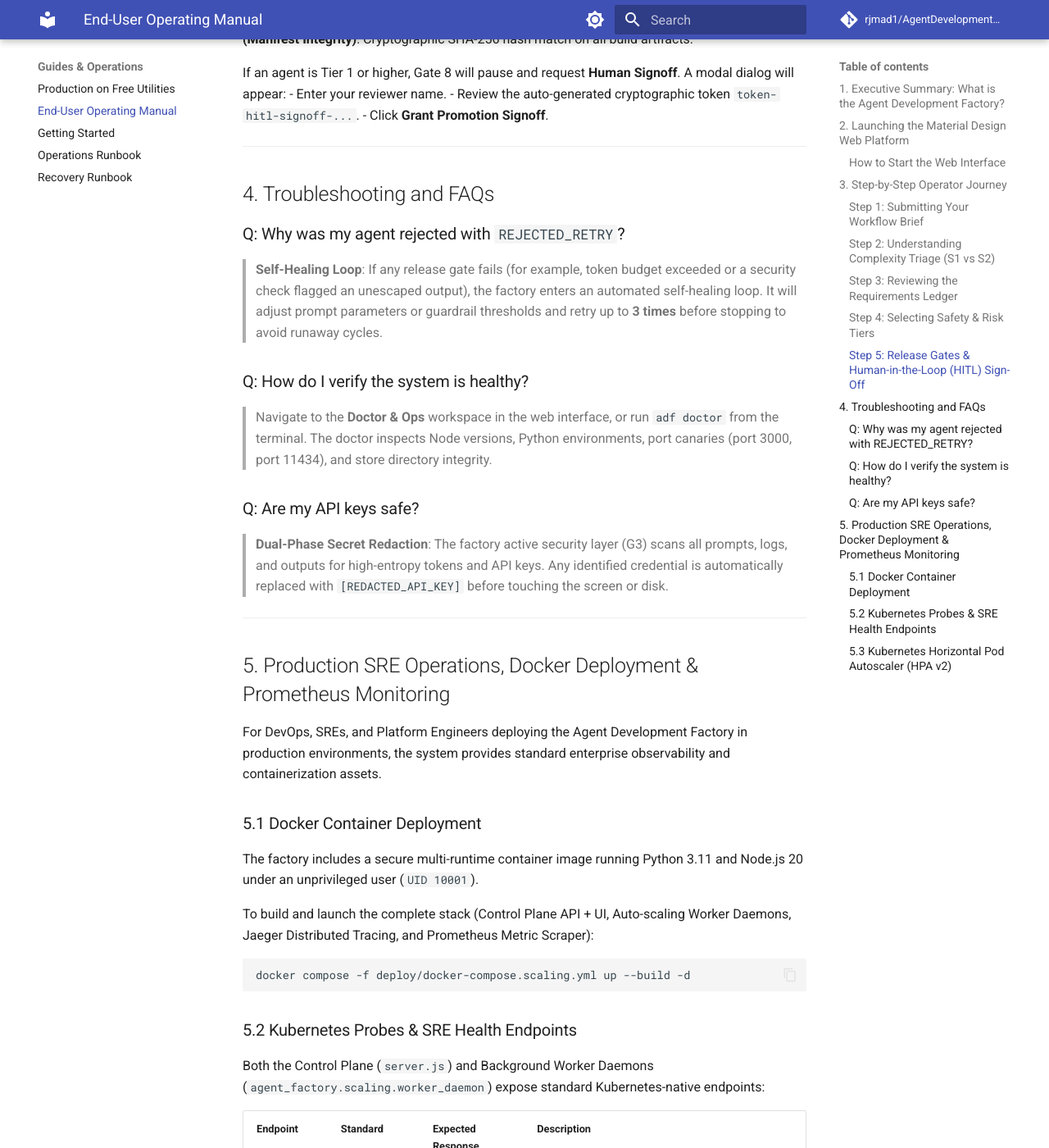
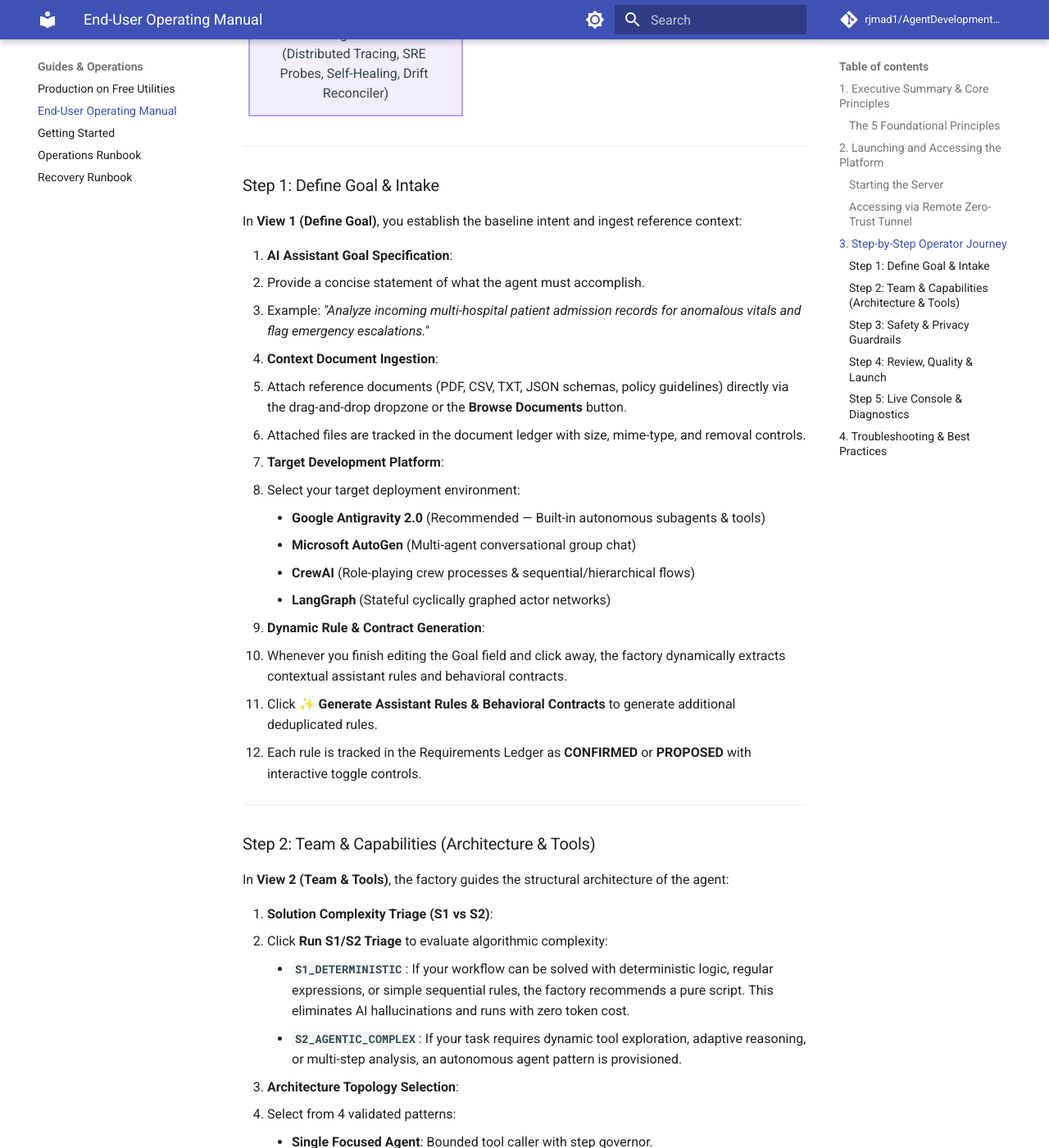
Before and after one commit to rjmad1/AgentDevelopmentFactory, an MkDocs documentation site: the page built from docs/guides/user_manual.md, in a window 1280 px wide and 1400 px high, scrolled down 2635 px. Shown: the whole window at 82% size. Built offline with MkDocs 1.6.1 and Material for MkDocs 9.7.7, drawn with Linux system fonts in a browser that asks for light colours; comment, search, counter and statistics services are not loaded; some of the changed text lies outside the part shown.

Commit message:
feat(docs): author comprehensive end-user guide and multi-industry agent blueprints into web platform

````diff
--- a/docs/guides/user_manual.md
+++ b/docs/guides/user_manual.md
@@ -1,138 +1,179 @@
-# Agent Development Factory — End-User Operating Manual
+# Agent Development Factory — Complete End-User Operating Manual
 
-Welcome to the **Agent Development Factory (ADF)**. This manual provides non-technical users, business stakeholders, operations leads, and product owners with everything needed to transform workflow ideas into reliable, zero-cost, sandboxed software agents.
+Welcome to the **Agent Development Factory (ADF)**. This manual provides product managers, software architects, domain specialists, enterprise operators, and development teams with a step-by-step operating guide to designing, testing, vetting, and promoting production-grade AI agents with verifiable constraints and a constitutional **$0.00 zero-spend ceiling**.
 
 ---
 
-## 1. Executive Summary: What is the Agent Development Factory?
+## 1. Executive Summary & Core Principles
 
-The Agent Development Factory is an autonomous assembly line for software agents. Rather than writing manual code or dealing with fragile agent prompts, you supply a plain-language **Workflow Brief**. The factory then:
-1. **Triages the request** to determine if an AI agent is even needed (avoiding expensive AI when simple, deterministic scripts suffice).
-2. **Scaffolds verified requirements**, distinguishing between what you confirmed and what the system inferred.
-3. **Applies a 10-layer defense-in-depth safety shield** (preventing prompt injections, data leaks, path escapes, and runaway costs).
-4. **Runs rigorous evaluations across 9 Release Gates** before any agent can be promoted to production.
-5. **Enforces a strict $0.00 zero-cost spend ceiling**, ensuring 100% free-tier and local model compliance with zero unexpected cloud bills.
+The Agent Development Factory operates on a simple premise: **AI agents should be authored through rigorous specifications, verified through continuous automated gates, and deployed with deterministic guardrails rather than brittle prompt hacking.**
+
+### The 5 Foundational Principles
+1. **Constitutional Zero-Cost Spend Ceiling ($0.00 USD)**: Every component—from local AST sandboxing, sliding-window rate limiters, and static verification checks to local LLM-as-a-judge harnesses—runs completely free without surprise API bills.
+2. **Explicit Confirmation Over Assumption**: The system distinguishes between user-confirmed assertions and system-inferred proposals. Stale evidence is tracked across revision histories.
+3. **Defense-in-Depth Guardrails (NeMo & NIST AI RMF)**: Multi-layer input filtering, dialog rails, execution allowlists, and output sanitizers prevent prompt injection, privilege escalation, and secret leakage.
+4. **Autonomous Self-Healing & State Consensus**: Corrupted JSON structures and configuration drifts are automatically classified, repaired, and reconciled back to cryptographic consensus.
+5. **Universal Portability**: Agents are compiled to the vendor-neutral **Universal Agent Specification Standard (`agent.yaml`)** and can be deployed to Antigravity 2.0, AutoGen, CrewAI, or LangGraph.
 
 ---
 
-## 2. Launching the Material Design Web Platform
+## 2. Launching and Accessing the Platform
 
-The factory includes a modern, responsive web application built with **Google Material Design 3 (M3)**.
+The factory includes a Material Design 3 (M3) web interface and control-plane HTTP bridge.
 
-### How to Start the Web Interface
-From your terminal, execute:
+### Starting the Server
+From the project root:
 ```bash
+# Launch on default port 3000
 node src/cli.js ui --port 3000
 ```
-or via npm:
+Or via npm:
 ```bash
 npm run ui
 ```
 
-Then open your browser to:
+Then visit your local browser at:
 👉 **[http://127.0.0.1:3000](http://127.0.0.1:3000)**
 
-> **Hybrid Runtime Support**: The interface works in three distinct modes:
-> - **Live REST Mode**: Connected directly to the factory's native server for real-time compilation and checks.
-> - **Embedded Webview Mode**: Embedded inside IDE panes or desktop shells using secure `postMessage` protocol.
-> - **Offline Simulation Mode**: Runs standalone if you open `ui/index.html` directly via `file:///` without any backend running, executing simulated heuristics and mock evaluations in the browser.
+### Accessing via Remote Zero-Trust Tunnel
+When exposed remotely via Cloudflare Quick Tunnel:
+```bash
+# Windows PowerShell
+pwsh ./scripts/deploy-remote.ps1
+
+# Linux / macOS Bash
+bash ./scripts/deploy-remote.sh
+```
+Supply your access token in the query string or authorization header:
+`https://<your-tunnel-subdomain>.trycloudflare.com/?token=<your-access-token>`
 
 ---
 
 ## 3. Step-by-Step Operator Journey
 
 ```mermaid
-flowchart LR
-    A["1. Workflow Brief"] --> B["2. Complexity Triage"]
-    B --> C["3. Review Requirements"]
-    C --> D["4. Select Risk Tier"]
-    D --> E["5. Release Gates Audit"]
-    E -->|T1+ Signoff| F["6. Human Approval"]
-    F --> G["7. Promoted Agent Pack"]
+flowchart TD
+    Step1["Step 1: Define Goal & Intake\n(Brief, Docs, Target Platform, Behavioral Contracts)"] --> Step2["Step 2: Team & Tools\n(S1/S2 Triage, Architecture Topologies, MCP Tool Registry)"]
+    Step2 --> Step3["Step 3: Safety & Privacy\n(T0-T3 Risk Tiers, NeMo Guardrails, PII & Secret Redaction)"]
+    Step3 --> Step4["Step 4: Review & Launch\n(SEC-01..10 Suite, Red Teaming, 9 Release Gates, HITL Signoff)"]
+    Step4 --> Step5["Step 5: Live Console & Diagnostics\n(Distributed Tracing, SRE Probes, Self-Healing, Drift Reconciler)"]
 ```
-
-### Step 1: Submitting Your Workflow Brief
-In the **Intake & Triage** workspace:
-1. Enter your objective in the **Workflow Specification Brief** text box.
-2. Be explicit about:
-   - What data the agent consumes (e.g. CSV spreadsheets, log files, customer queries).
-   - What decisions or transformations it performs.
-   - What artifacts it produces (e.g. markdown reports, summarized metrics).
-   - Any external actions it must NOT take (e.g. never delete database records).
-3. Alternatively, click the **Load Sample Brief** dropdown to explore pre-configured patterns like the *Data Quality Anomaly Detector* or *Financial Ledger Reconciler*.
-
-### Step 2: Understanding Complexity Triage (S1 vs S2)
-Click **Run S1/S2 Triage**. The factory analyzes your brief using bounded algorithmic heuristics:
-- **`S1_PURE_DETERMINISTIC`**: If your workflow can be solved with deterministic logic, regular expressions, or simple sequential rules, the factory recommends a pure script. This eliminates AI hallucinations and runs with zero token cost.
-- **`S2_AGENTIC_COMPLEX`**: If your task requires dynamic tool exploration, adaptive reasoning, or multi-step analysis, the factory provisions an autonomous agent pattern (e.g. *Orchestrator-Worker*).
-
-### Step 3: Reviewing the Requirements Ledger
-Section 2.1 of our engineering constitution mandates that **all requirements must be traceable**:
-- <span style="color:#146c2e; font-weight:bold;">CONFIRMED</span>: Requirements directly provided and asserted by you.
-- <span style="color:#b36b00; font-weight:bold;">PROPOSED</span>: Requirements suggested by the factory's automated assistant. You can review and click **Confirm** or **Revoke**.
-- <span style="color:#ba1a1a; font-weight:bold;">UNRESOLVED</span>: Open ambiguities that require your clarification before the agent can be built.
-
-### Step 4: Selecting Safety & Risk Tiers
-Navigate to the **Guardrails** workspace. The factory classifies agents into four Risk Tiers:
-| Tier | Description | Allowed Privileges | Human Approval |
-| :--- | :--- | :--- | :--- |
-| **`T0`** | **Read-Only / Analysis** | Reading public data, mathematical calculation | Automatic (Sampled) |
-| **`T1`** | **Contained Local Write** | Writing markdown reports inside `./artifacts` | **Required** (Gate 8 Token) |
-| **`T2`** | **External Side-Effects** | Calling external webhook, writing to database | **Required** (Gate 8 Token) |
-| **`T3`** | **Autonomous Financial/Identity**| High-privilege state modification | **Strict Dual-Key HITL** |
-
-### Step 5: Release Gates & Human-in-the-Loop (HITL) Sign-Off
-Navigate to **Evals & Gates** and click **Evaluate Release Gates**. The factory checks all 9 release gates:
-1. **Gate 1 (Spec Compliance)**: Universal Agent Spec YAML passes strict schema validation.
-2. **Gate 2 (Unit Tests)**: 100% of deterministic unit and integration tests pass.
-3. **Gate 3 (Behavioral Evals)**: $\text{pass@3} \ge 0.90$ across realistic input distributions.
-4. **Gate 4 (Consistency)**: $\text{pass}^3 \ge 0.85$ repeatable execution across runs.
-5. **Gate 5 (Adversarial Security)**: 10 / 10 attacks defended in SEC-01..10 suite.
-6. **Gate 6 (Token Budget)**: Token usage strictly within allocated budget window.
-7. **Gate 7 (Zero-Cost Spend)**: Total monetary API spend is exactly **$0.00**.
-8. **Gate 8 (Human Review)**: Explicit cryptographic signoff token for T1+ agents.
-9. **Gate 9 (Manifest Integrity)**: Cryptographic SHA-256 hash match on all build artifacts.
-
-If an agent is Tier 1 or higher, Gate 8 will pause and request **Human Signoff**. A modal dialog will appear:
-- Enter your reviewer name.
-- Review the auto-generated cryptographic token `token-hitl-signoff-...`.
-- Click **Grant Promotion Signoff**.
 
 ---
 
-## 4. Troubleshooting and FAQs
+### Step 1: Define Goal & Intake
 
-### Q: Why was my agent rejected with `REJECTED_RETRY`?
-> **Self-Healing Loop**: If any release gate fails (for example, token budget exceeded or a security check flagged an unescaped output), the factory enters an automated self-healing loop. It will adjust prompt parameters or guardrail thresholds and retry up to **3 times** before stopping to avoid runaway cycles.
+In **View 1 (Define Goal)**, you establish the baseline intent and ingest reference context:
 
-### Q: How do I verify the system is healthy?
-> Navigate to the **Doctor & Ops** workspace in the web interface, or run `adf doctor` from the terminal. The doctor inspects Node versions, Python environments, port canaries (port 3000, port 11434), and store directory integrity.
-
-### Q: Are my API keys safe?
-> **Dual-Phase Secret Redaction**: The factory active security layer (G3) scans all prompts, logs, and outputs for high-entropy tokens and API keys. Any identified credential is automatically replaced with `[REDACTED_API_KEY]` before touching the screen or disk.
+1. **AI Assistant Goal Specification**:
+   - Provide a concise statement of what the agent must accomplish.
+   - Example: *"Analyze incoming multi-hospital patient admission records for anomalous vitals and flag emergency escalations."*
+2. **Context Document Ingestion**:
+   - Attach reference documents (PDF, CSV, TXT, JSON schemas, policy guidelines) directly via the drag-and-drop dropzone or the **Browse Documents** button.
+   - Attached files are tracked in the document ledger with size, mime-type, and removal controls.
+3. **Target Development Platform**:
+   - Select your target deployment environment:
+     - **Google Antigravity 2.0** (Recommended — Built-in autonomous subagents & tools)
+     - **Microsoft AutoGen** (Multi-agent conversational group chat)
+     - **CrewAI** (Role-playing crew processes & sequential/hierarchical flows)
+     - **LangGraph** (Stateful cyclically graphed actor networks)
+4. **Dynamic Rule & Contract Generation**:
+   - Whenever you finish editing the Goal field and click away, the factory dynamically extracts contextual assistant rules and behavioral contracts.
+   - Click **✨ Generate Assistant Rules & Behavioral Contracts** to generate additional deduplicated rules.
+   - Each rule is tracked in the Requirements Ledger as **CONFIRMED** or **PROPOSED** with interactive toggle controls.
 
 ---
 
-## 5. Production SRE Operations, Docker Deployment & Prometheus Monitoring
+### Step 2: Team & Capabilities (Architecture & Tools)
 
-For DevOps, SREs, and Platform Engineers deploying the Agent Development Factory in production environments, the system provides standard enterprise observability and containerization assets.
+In **View 2 (Team & Tools)**, the factory guides the structural architecture of the agent:
 
-### 5.1 Docker Container Deployment
-The factory includes a secure multi-runtime container image running Python 3.11 and Node.js 20 under an unprivileged user (`UID 10001`).
+1. **Solution Complexity Triage (S1 vs S2)**:
+   - Click **Run S1/S2 Triage** to evaluate algorithmic complexity:
+     - **`S1_DETERMINISTIC`**: If your workflow can be solved with deterministic logic, regular expressions, or simple sequential rules, the factory recommends a pure script. This eliminates AI hallucinations and runs with zero token cost.
+     - **`S2_AGENTIC_COMPLEX`**: If your task requires dynamic tool exploration, adaptive reasoning, or multi-step analysis, an autonomous agent pattern is provisioned.
+2. **Architecture Topology Selection**:
+   - Select from 4 validated patterns:
+     - **Single Focused Agent**: Bounded tool caller with step governor.
+     - **Orchestrator-Worker**: Lead planning agent coordinating specialized worker agents.
+     - **Hierarchical Supervisor**: Multi-level team leads reporting to a chief executive router.
+     - **Dynamic Swarm**: Peer-to-peer emergent agents collaborating on a shared message board.
+3. **Model Context Protocol (MCP) Capabilities**:
+   - Filter and assign capabilities across `READ_PUBLIC`, `WORKSPACE_WRITE`, and `EXTERNAL_NETWORK` effect tiers.
+   - Verify tool schema hashes and ensure prohibited capabilities are locked out.
 
-To build and launch the complete stack (Control Plane API + UI, Auto-scaling Worker Daemons, Jaeger Distributed Tracing, and Prometheus Metric Scraper):
-```bash
-docker compose -f deploy/docker-compose.scaling.yml up --build -d
-```
+---
 
-### 5.2 Kubernetes Probes & SRE Health Endpoints
-Both the Control Plane (`server.js`) and Background Worker Daemons (`agent_factory.scaling.worker_daemon`) expose standard Kubernetes-native endpoints:
+### Step 3: Safety & Privacy Guardrails
 
-| Endpoint | Standard | Expected Response | Description |
-| :--- | :--- | :--- | :--- |
-| **`GET /healthz`** | Liveness Probe | `200 OK` | Confirms process is running and event loop is responsive. |
-| **`GET /readyz`** | Readiness Probe | `200 OK` or `503 Service Unavailable` | Evaluates circuit breaker state. Returns `503` if tripped (`OPEN`) to remove node from service mesh routing. |
-| **`GET /metrics`** | Prometheus Exposition | `200 OK` (`text/plain; version=0.0.4`) | Exposes operational counters and gauges (`agent_factory_http_requests_total`, `agent_factory_uptime_seconds`, `agent_factory_queued_tasks`, `agent_factory_current_workers`, `agent_factory_circuit_state`, `agent_factory_spend_ceiling_usd 0.00`). |
+In **View 3 (Safety & Privacy)**, defensive boundaries are enforced:
 
-### 5.3 Kubernetes Horizontal Pod Autoscaler (HPA v2)
-The factory includes declarative Kubernetes manifests in `deploy/k8s/hpa.yaml` configured to dynamically scale worker replicas from 2 to 16 pods based on queue depth (`agent_factory_queued_tasks >= 3`) and CPU utilization (75%).
+1. **Risk Classification (T0 through T3)**:
+   - **`T0 (Read-Only / Analysis)`**: Reading public data, computing statistical metrics. Maximum 8,000 tokens, 20 steps, zero write permissions.
+   - **`T1 (Contained Local Write)`**: Writing markdown reports inside `./artifacts`. Max 50,000 tokens, requires Human-in-the-Loop approval for elevation.
+   - **`T2 (External Side-Effects)`**: Calling external webhooks or database writes. Requires explicit approval token.
+   - **`T3 (High-Privilege Operations)`**: High-risk financial, identity, or state mutations. Enforces strict dual-key human signoff.
+2. **NeMo & NIST AI RMF Guardrails**:
+   - **Input Rails**: Blocks jailbreaks, DAN prompts, and prompt injection attacks.
+   - **Dialog Rails**: Detects intent drift and prevents unauthorized goal deviation.
+   - **Execution Rails**: Restricts tools to explicit allowlists; validates path containment via real filesystem symlink checking.
+   - **Output Rails**: Redacts PII (SSN, credit cards, emails) and wipes API keys and cloud credentials before responses are emitted.
+
+---
+
+### Step 4: Review, Quality & Launch
+
+In **View 4 (Review & Launch)**, the agent undergoes comprehensive automated quality evaluation across three sub-tabs:
+
+1. **Release Gates**:
+   - Verifies the **9 Hard Release Gates**:
+     1. Spec Completeness (100% schema conformity)
+     2. Unit & Integration Test Suite (100% pass)
+     3. Behavioral Reliability ($\text{pass@3} \ge 0.90$)
+     4. Execution Consistency ($\text{pass}^3 \ge 0.85$)
+     5. Adversarial Security (10/10 attacks blocked)
+     6. Token Consumption Budget Compliance
+     7. Zero-Spend Financial Invariant ($0.00 USD)
+     8. Human-in-the-Loop Approval Signoff (T1+)
+     9. Artifact Manifest Integrity (SHA-256 verification)
+2. **Adversarial Security & Red Teaming**:
+   - Run the automated 16-probe red teaming suite against injection payloads, prompt leaks, and role bypasses.
+   - Inspect individual probe verdicts and NIST control mappings.
+3. **Laya RLCD LLM-as-a-Judge**:
+   - Executes multi-rubric evaluation:
+     - **Hallucination & Grounding Rubric** (Threshold $\ge 0.90$)
+     - **Instruction Adherence Rubric** (Threshold $\ge 0.90$)
+     - **Security Boundary Rubric** (Threshold $1.00$ — Zero Tolerance)
+   - Evaluates composite calibrated score ($\ge 0.92$) and issues **PROMOTED** or **REJECTED_RETRY** verdict.
+4. **Contextual HITL Approval**:
+   - For T1+ agents, the cryptographic approval modal generates an anti-forgery HMAC token signed by the owner.
+
+---
+
+### Step 5: Live Console & Diagnostics
+
+In **View 5 (Live Console)**, operators monitor and govern running agents:
+
+1. **Distributed Tracing (W3C TraceContext & OpenTelemetry)**:
+   - View execution hierarchies, span durations, and error states.
+   - Export Jaeger JSON traces for observability pipelines.
+2. **Autoscaling Infrastructure & Dynamic Concurrency Governor**:
+   - Simulates spike workloads; automatically scales worker pool from baseline to peak and returns to idle.
+   - Inspects Circuit Breaker state (`CLOSED`, `HALF-OPEN`, `OPEN`).
+3. **Autonomous Fault Resolution & Self-Healing Engine**:
+   - Tests automatic recovery of malformed payloads (markdown stripping, trailing comma elimination, delimiter stack balancing).
+4. **State Synchronization & Drift Reconciler**:
+   - Detects configuration mutations and evidence ledger discrepancies.
+   - Automatically rematerializes `evidence.json` directly from append-only `check_events.jsonl` audit trails.
+
+---
+
+## 4. Troubleshooting & Best Practices
+
+| Symptom | Probable Cause | Recommended Operator Action |
+| :--- | :--- | :--- |
+| **HTTP 401 Unauthorized** | Remote access token missing or mismatched | Include `?token=<ADF_ACCESS_TOKEN>` in your browser URL or set `Authorization: Bearer <token>` in API requests. |
+| **HTTP 429 Rate Limited** | External client sent > 120 requests/min | Wait 60 seconds for sliding-window cooldown; rate limit exemption applies only to loopback peer connections. |
+| **Gate 8 Failed (HITL)** | T1+ agent requires human approval signoff | Open View 4, click **Review Signoff Required**, enter reviewer credentials, and click **Grant Promotion Signoff**. |
+| **Path Traversal Blocked (403)** | Manifest or target path attempted directory escape | Ensure all file paths resolve strictly within authorized workspace and store roots. Real filesystem symlink containment is enforced. |
+| **State Drift Detected** | Manual file mutation or corrupt ledger | Navigate to View 5 (Live Console), scroll to State Drift Reconciler, and click **Reconcile State Drift Now**. |
````
Also changed, not shown: deployments/develop_an_agent_that_analyzes/artifacts/anomaly_report.md (+1 -1 lines), docs/guides/industry_sample_agents.md (added, +250 -0 lines), 11 other files.
